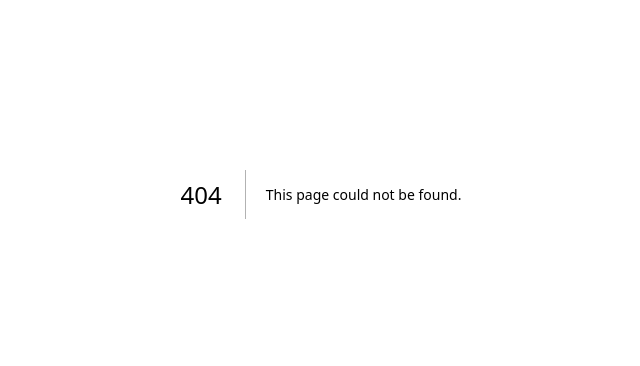
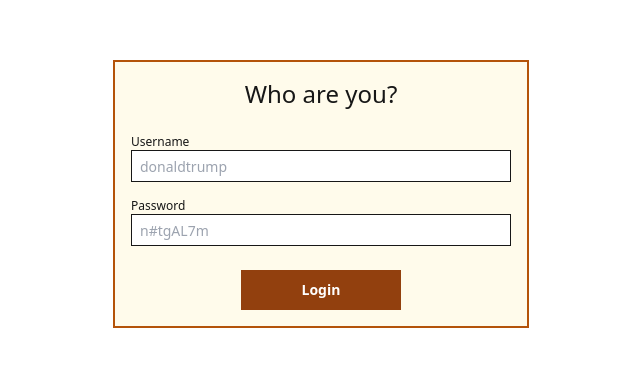
Before and after one commit to utilyre/garlip, a Next.js app in the folder frontend/: page /auth/login in a window 1280 px wide. Before the commit this address had no page. Shown: the part 206-572 px from the top of the page, without its empty margins (319-959 px from the left). Built offline with nearby package versions, Linux system fonts and the light colour scheme.

Commit message:
create login page

```diff
--- /dev/null
+++ b/frontend/app/auth/login/page.tsx
@@ -0,0 +1,48 @@
+export default function Login() {
+  return (
+    <main className="flex h-screen flex-col items-center justify-center p-4">
+      <div className="w-full border-2 border-accent-700 bg-accent-50 p-4 sm:w-1/2 md:w-1/3">
+        <h1 className="text-center text-2xl font-light text-foreground">
+          Who are you?
+        </h1>
+
+        <div className="h-6"></div>
+
+        <form className="flex flex-col items-center gap-6">
+          <div className="flex w-full flex-col gap-4">
+            <div className="flex flex-col">
+              <label htmlFor="username" className="text-xs">
+                Username
+              </label>
+              <input
+                id="username"
+                type="text"
+                placeholder="donaldtrump"
+                className="h-8 border border-foreground p-2 text-sm outline-none"
+              />
+            </div>
+
+            <div className="flex flex-col">
+              <label htmlFor="password" className="text-xs">
+                Password
+              </label>
+              <input
+                id="password"
+                type="password"
+                placeholder="n#tgAL7m"
+                className="h-8 border border-foreground p-2 text-sm outline-none"
+              />
+            </div>
+          </div>
+
+          <button
+            type="submit"
+            className="h-10 w-40 bg-accent-800 text-sm font-bold text-background outline-none focus:ring-2 focus:ring-accent-800 focus:ring-offset-2"
+          >
+            Login
+          </button>
+        </form>
+      </div>
+    </main>
+  );
+}
--- a/frontend/app/globals.css
+++ b/frontend/app/globals.css
@@ -7,21 +7,14 @@
   --foreground: #171717;
 }
 
-@media (prefers-color-scheme: dark) {
+/* @media (prefers-color-scheme: dark) {
   :root {
     --background: #0a0a0a;
     --foreground: #ededed;
   }
-}
+} */
 
 body {
   color: var(--foreground);
   background: var(--background);
-  font-family: Arial, Helvetica, sans-serif;
 }
-
-@layer utilities {
-  .text-balance {
-    text-wrap: balance;
-  }
-}
--- a/frontend/tailwind.config.ts
+++ b/frontend/tailwind.config.ts
@@ -11,6 +11,18 @@ const config: Config = {
       colors: {
         background: "var(--background)",
         foreground: "var(--foreground)",
+        accent: {
+          50: "#fffbeb",
+          100: "#fef3c7",
+          200: "#fde68a",
+          300: "#fcd34d",
+          400: "#fbbf24",
+          500: "#f59e0b",
+          600: "#d97706",
+          700: "#b45309",
+          800: "#92400e",
+          900: "#78350f",
+        },
       },
     },
   },
```
